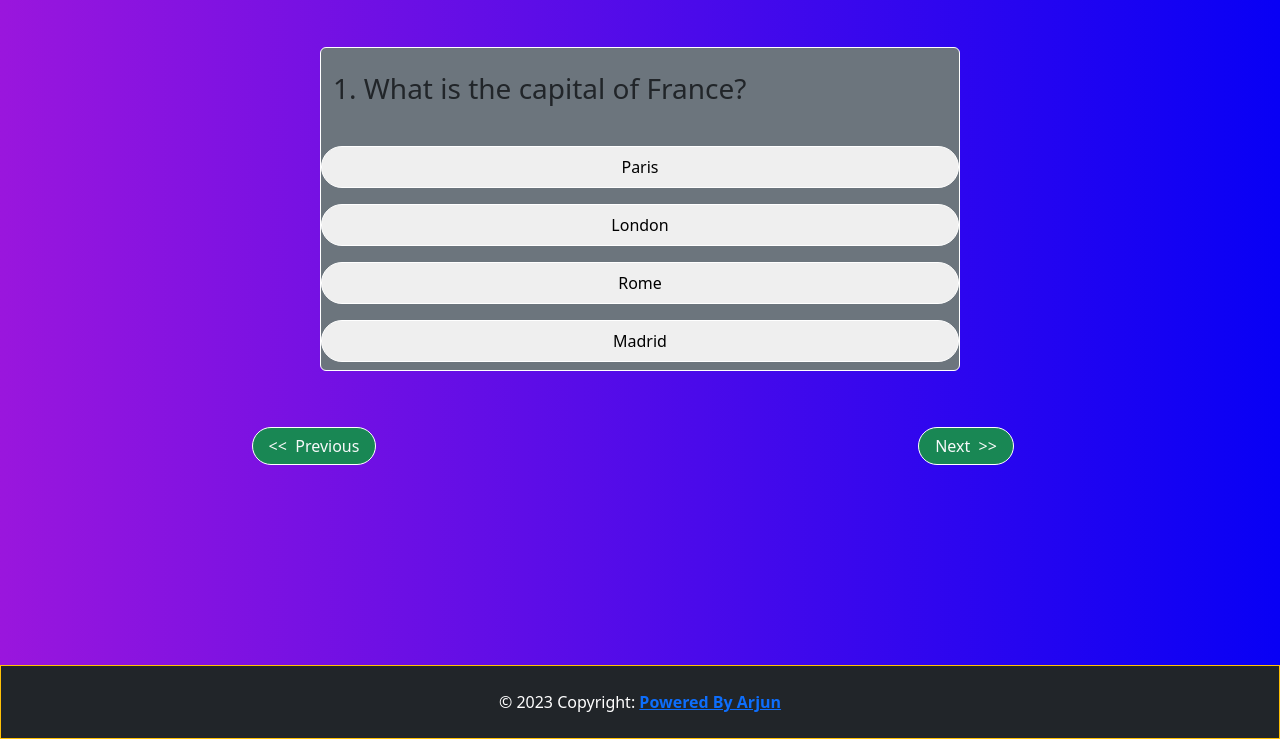
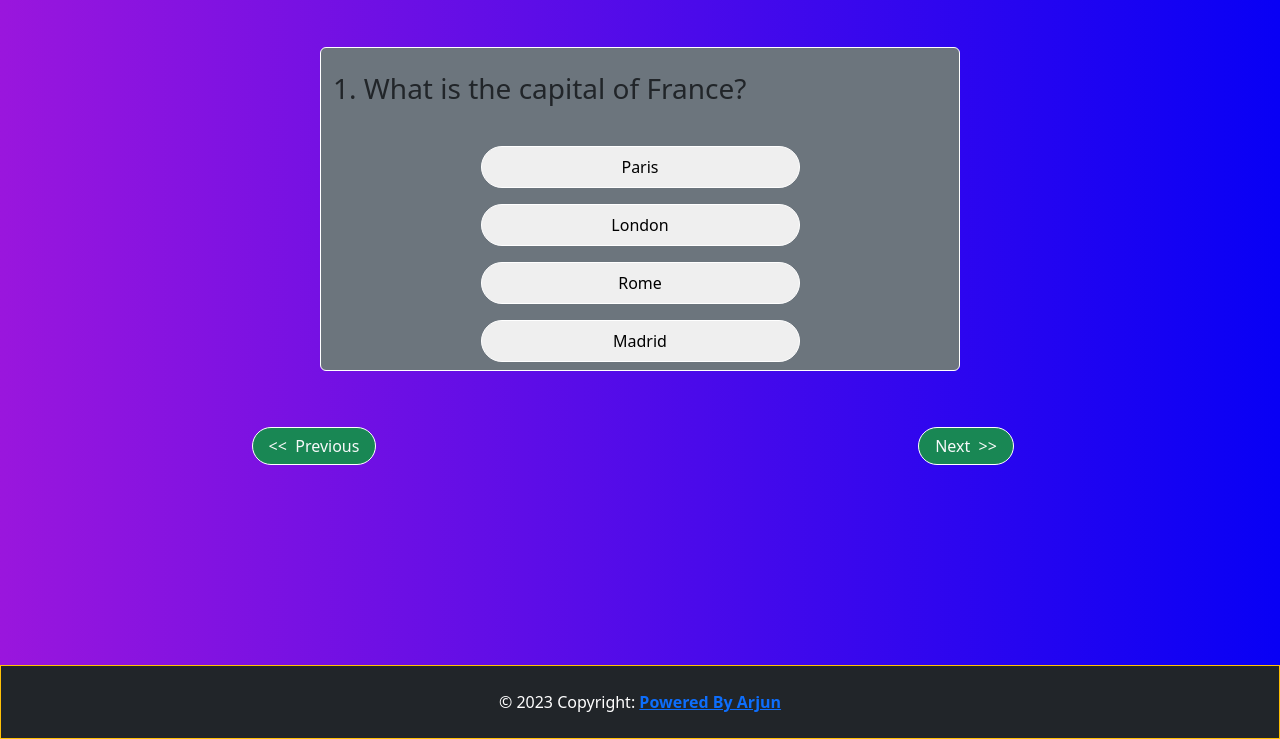
Before and after one commit to Arjunwebdev2111/Arjunwebdev2111.github.io, a plain HTML site: page quizapp/src/html/index.html in a window 1280 px wide. Shown: the part 61-800 px from the top of the page. Drawn offline with nearby package versions, Linux system fonts and the light colour scheme.

Commit message:
Update index.html

```diff
--- a/quizapp/src/html/index.html
+++ b/quizapp/src/html/index.html
@@ -28,10 +28,10 @@
                 <h3 id="question"></h3>
             </div>
             <div class="row justify-content-center">
-                <button class="w-70 p-2 m-2 border border-white  rounded-pill"  type="submit"  id="opt-a" onclick="optionSelected('opt-a')"></button>
-                <button class="w-70 p-2 m-2 border border-white   rounded-pill"  type="submit"  id="opt-b" onclick="optionSelected('opt-b')"></button>
-                <button class="w-70 p-2 m-2 border border-white   rounded-pill"  type="submit"  id="opt-c" onclick="optionSelected('opt-c')"></button>
-                <button class="w-70 p-2 m-2 border border-white   rounded-pill"  type="submit"  id="opt-d" onclick="optionSelected('opt-d')"></button>
+                <button class="w-50 p-2 m-2 border border-white  rounded-pill"  type="submit"  id="opt-a" onclick="optionSelected('opt-a')"></button>
+                <button class="w-50 p-2 m-2 border border-white   rounded-pill"  type="submit"  id="opt-b" onclick="optionSelected('opt-b')"></button>
+                <button class="w-50 p-2 m-2 border border-white   rounded-pill"  type="submit"  id="opt-c" onclick="optionSelected('opt-c')"></button>
+                <button class="w-50 p-2 m-2 border border-white   rounded-pill"  type="submit"  id="opt-d" onclick="optionSelected('opt-d')"></button>
             </div>
         </div>
         <div class="text-center my-2">
```
